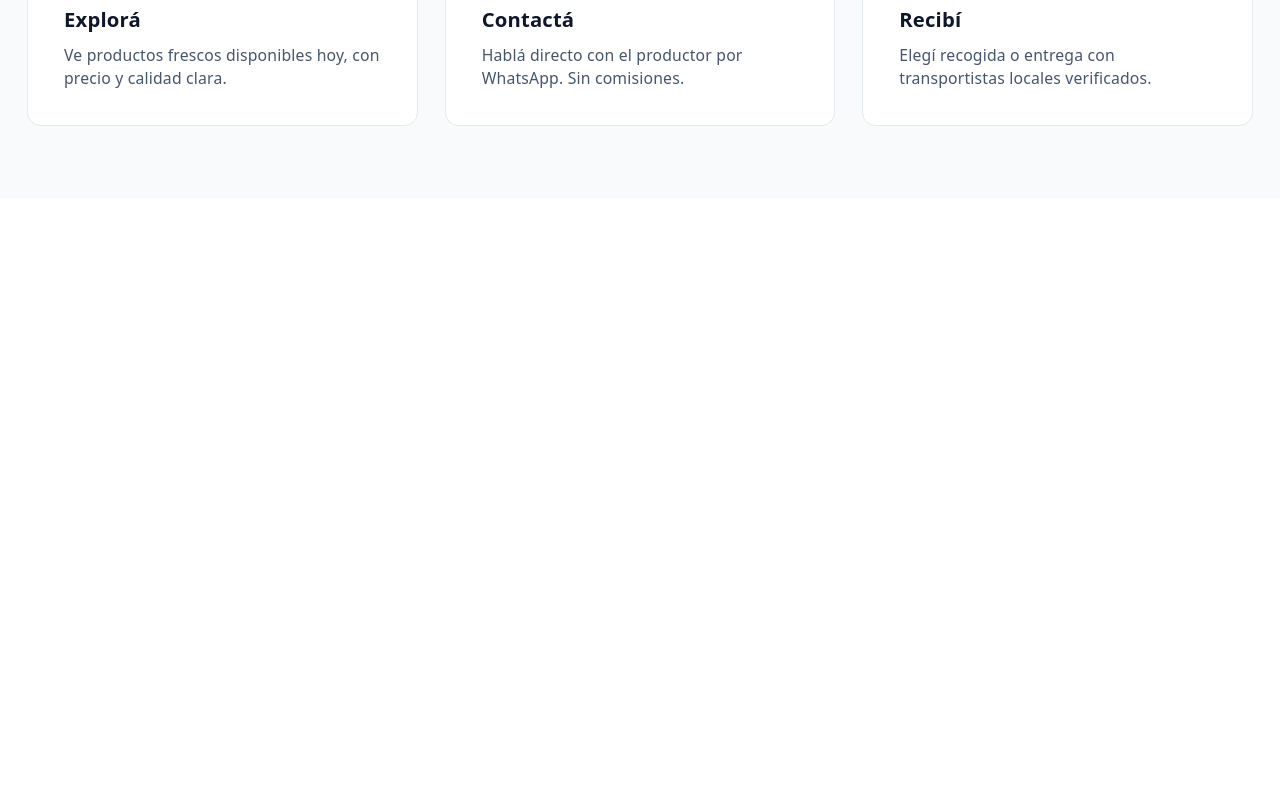
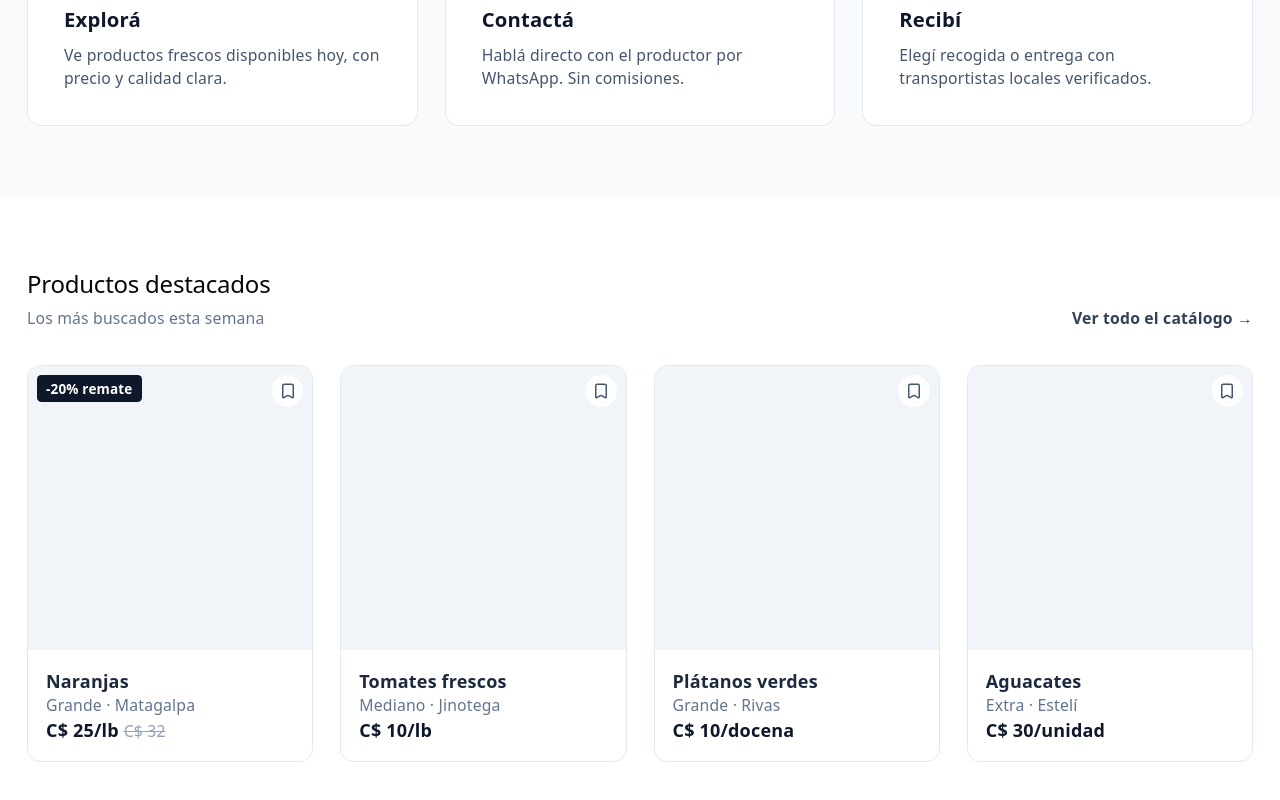
Before and after one commit to enggas/Proyecto_Hackaton_Guardabravos, a React (Vite) app: page / in a window 1280 px wide. Shown: the part 1247-2047 px from the top of the page. Before the commit the page ends 1445 px from the top, so only its background shows below. Built offline with nearby package versions, Linux system fonts and the light colour scheme.

Commit message:
feat(ui): agregar productos destacados
Grid de 4 productos (naranjas, tomates, platanos, aguacates) con
su precio, detalle y etiqueta de descuento cuando aplica.

```diff
--- /dev/null
+++ b/src/features/landing/components/FeaturedProducts.jsx
@@ -0,0 +1,24 @@
+import { ProductCard } from './ProductCard'
+import { productosDestacados } from '../data/productosDestacados'
+
+export const FeaturedProducts = () => {
+  return (
+    <section id="productos" className="max-w-6xl mx-auto px-6 py-16">
+      <div className="flex items-end justify-between mb-8">
+        <div>
+          <h2 className="text-2xl font-bold text-slate-900">Productos destacados</h2>
+          <p className="text-sm text-slate-500">Los más buscados esta semana</p>
+        </div>
+        <a href="#productos" className="text-sm font-semibold text-slate-700 hover:text-slate-900 transition-colors">
+          Ver todo el catálogo →
+        </a>
+      </div>
+
+      <div className="grid grid-cols-2 md:grid-cols-4 gap-6">
+        {productosDestacados.map((producto) => (
+          <ProductCard key={producto.id} producto={producto} />
+        ))}
+      </div>
+    </section>
+  )
+}
--- /dev/null
+++ b/src/features/landing/components/ProductCard.jsx
@@ -0,0 +1,37 @@
+import { Bookmark } from 'lucide-react'
+
+export const ProductCard = ({ producto }) => {
+  const { nombre, detalle, precio, precioAnterior, etiqueta } = producto
+
+  return (
+    <div className="border border-slate-200 rounded-xl overflow-hidden hover:shadow-md transition-shadow">
+      <div className="relative aspect-square bg-slate-100">
+        {etiqueta && (
+          <span className="absolute top-2 left-2 bg-slate-900 text-white text-xs font-semibold rounded px-2 py-1">
+            {etiqueta}
+          </span>
+        )}
+        <button
+          type="button"
+          aria-label="Guardar producto"
+          className="absolute top-2 right-2 flex items-center justify-center w-7 h-7 rounded-full bg-white/90 text-slate-600 hover:text-slate-900 transition-colors"
+        >
+          <Bookmark className="w-4 h-4" />
+        </button>
+      </div>
+
+      <div className="p-4">
+        <p className="font-semibold text-slate-800">{nombre}</p>
+        <p className="text-sm text-slate-500 mb-2">{detalle}</p>
+        <p className="font-semibold text-slate-900">
+          {precio}{' '}
+          {precioAnterior && (
+            <span className="text-sm text-slate-400 line-through font-normal">
+              {precioAnterior}
+            </span>
+          )}
+        </p>
+      </div>
+    </div>
+  )
+}
--- /dev/null
+++ b/src/features/landing/data/productosDestacados.js
@@ -0,0 +1,28 @@
+export const productosDestacados = [
+  {
+    id: 'naranjas',
+    nombre: 'Naranjas',
+    detalle: 'Grande · Matagalpa',
+    precio: 'C$ 25/lb',
+    precioAnterior: 'C$ 32',
+    etiqueta: '-20% remate',
+  },
+  {
+    id: 'tomates',
+    nombre: 'Tomates frescos',
+    detalle: 'Mediano · Jinotega',
+    precio: 'C$ 10/lb',
+  },
+  {
+    id: 'platanos',
+    nombre: 'Plátanos verdes',
+    detalle: 'Grande · Rivas',
+    precio: 'C$ 10/docena',
+  },
+  {
+    id: 'aguacates',
+    nombre: 'Aguacates',
+    detalle: 'Extra · Estelí',
+    precio: 'C$ 30/unidad',
+  },
+]
--- a/src/features/landing/pages/LandingPage.jsx
+++ b/src/features/landing/pages/LandingPage.jsx
@@ -1,6 +1,7 @@
 import { Navbar } from '../components/Navbar'
 import { Hero } from '../components/Hero'
 import { HowItWorks } from '../components/HowItWorks'
+import { FeaturedProducts } from '../components/FeaturedProducts'
 
 export const LandingPage = () => {
   return (
@@ -8,6 +9,7 @@ export const LandingPage = () => {
       <Navbar />
       <Hero />
       <HowItWorks />
+      <FeaturedProducts />
     </div>
   )
 }
```
